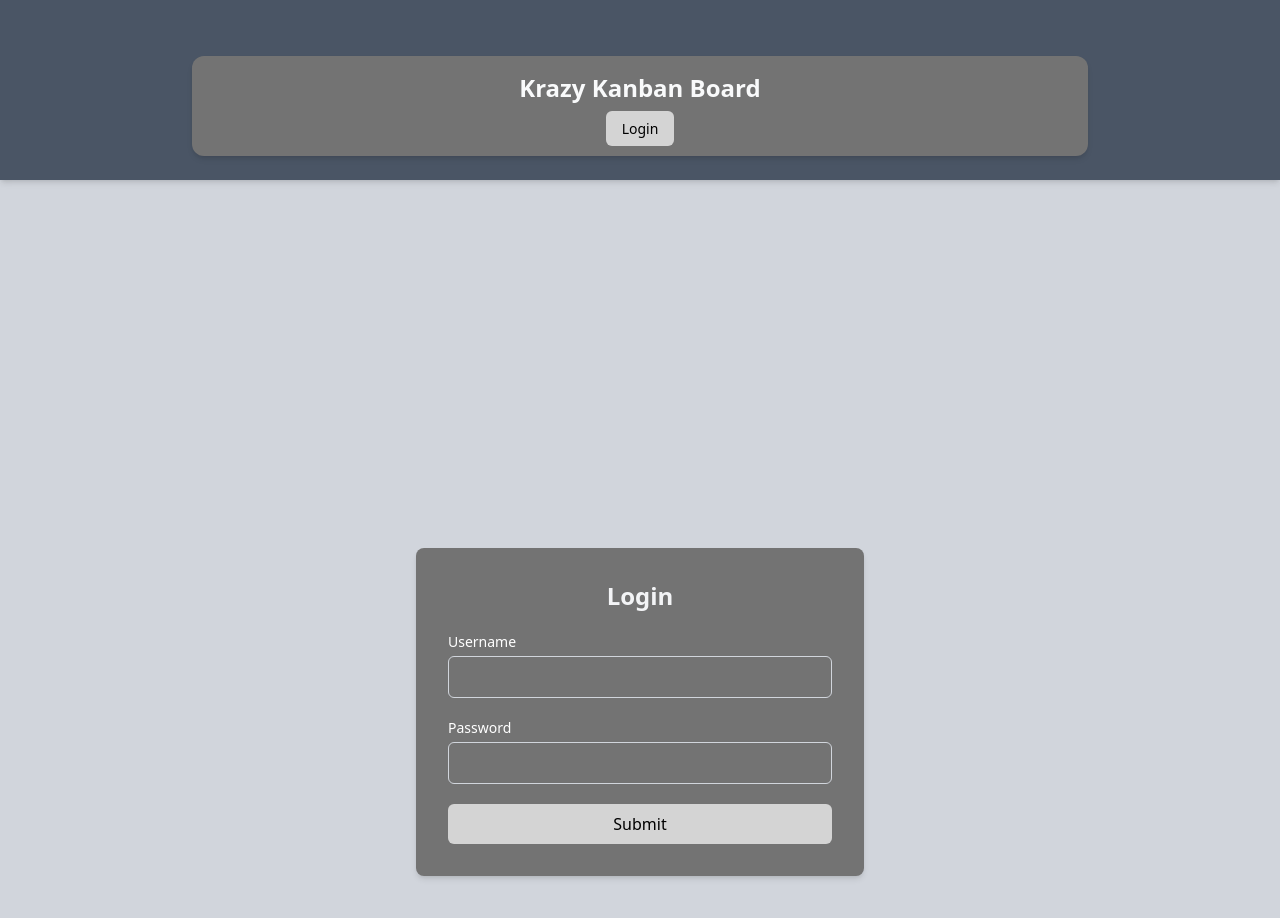
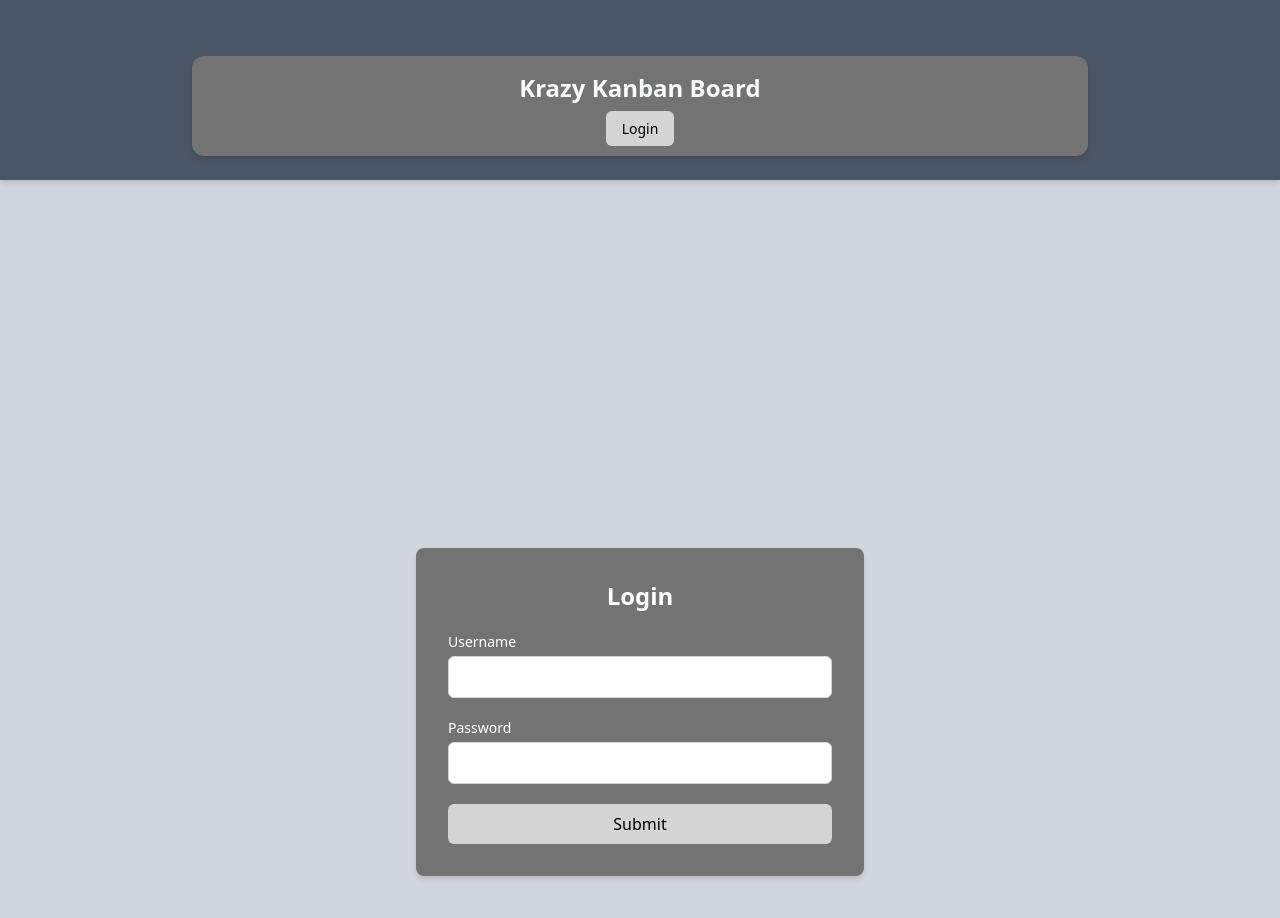
Before and after one commit to nathangreen1632/kanban-board, a React (Vite) app in the folder client/: page /login in a window 1280 px wide. Shown: the top 918 px of the page. Built offline with nearby package versions, Linux system fonts and the light colour scheme.

Commit message:
Update Login form styles for improved consistency
Changed text color on the heading and added white background to input fields for better visual alignment and readability. These updates ensure a more cohesive and polished user interface.

```diff
--- a/client/src/pages/Login.tsx
+++ b/client/src/pages/Login.tsx
@@ -34,7 +34,7 @@ const Login = () => {
         onSubmit={handleSubmit}
         className="bg-neutral-500 shadow-md rounded-lg p-8 w-full max-w-md space-y-5"
       >
-        <h1 className="text-2xl font-bold text-center text-gray-100">Login</h1>
+        <h1 className="text-2xl font-bold text-center text-white">Login</h1>
 
         <div>
           <label htmlFor="username" className="block text-sm font-medium text-white mb-1">
@@ -46,7 +46,7 @@ const Login = () => {
             name="username"
             value={loginData.username || ''}
             onChange={handleChange}
-            className="w-full border border-gray-300 rounded-md p-2 focus:outline-none focus:ring focus:ring-rose-500"
+            className="w-full bg-white border border-gray-300 rounded-md p-2 focus:outline-none focus:ring focus:ring-rose-500"
             required
           />
         </div>
@@ -61,7 +61,7 @@ const Login = () => {
             name="password"
             value={loginData.password || ''}
             onChange={handleChange}
-            className="w-full border border-gray-300 rounded-md p-2 focus:outline-none focus:ring focus:ring-rose-500"
+            className="w-full bg-white border border-gray-300 rounded-md p-2 focus:outline-none focus:ring focus:ring-rose-500"
             required
           />
         </div>
```
